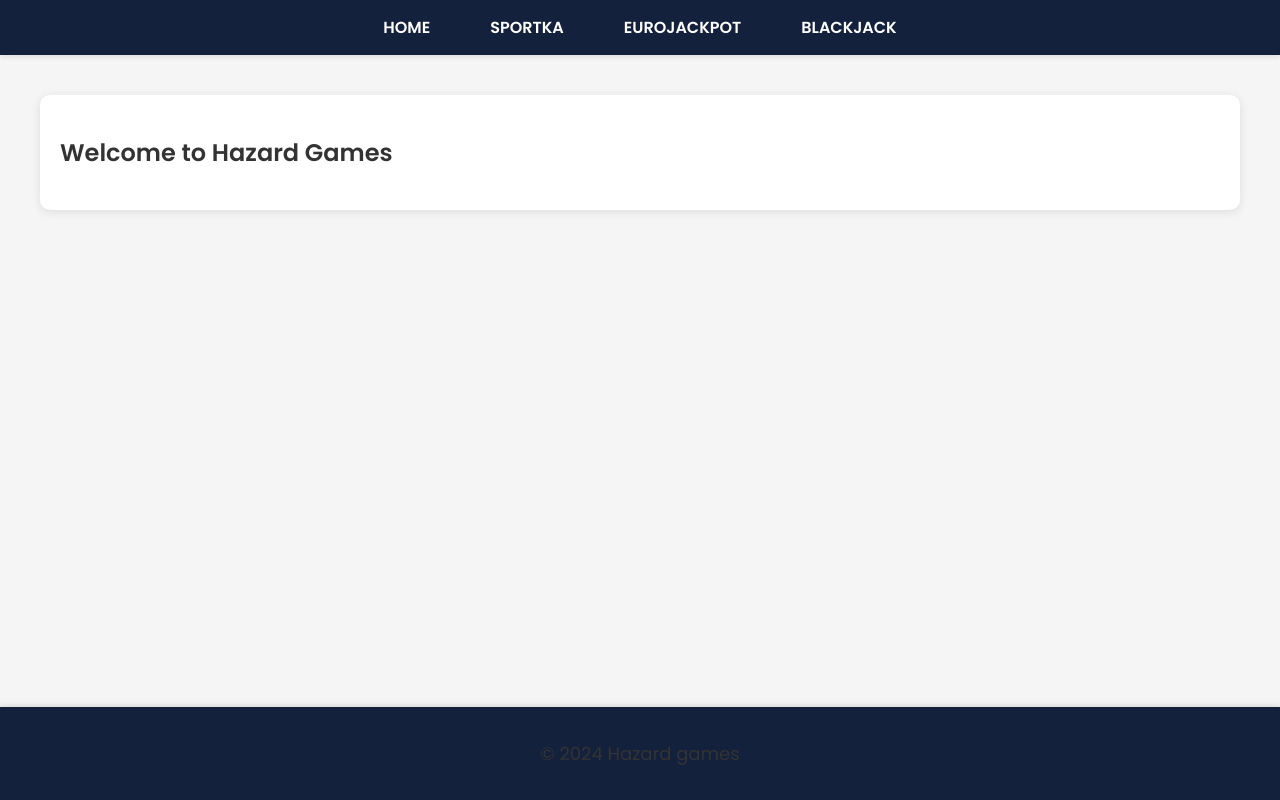
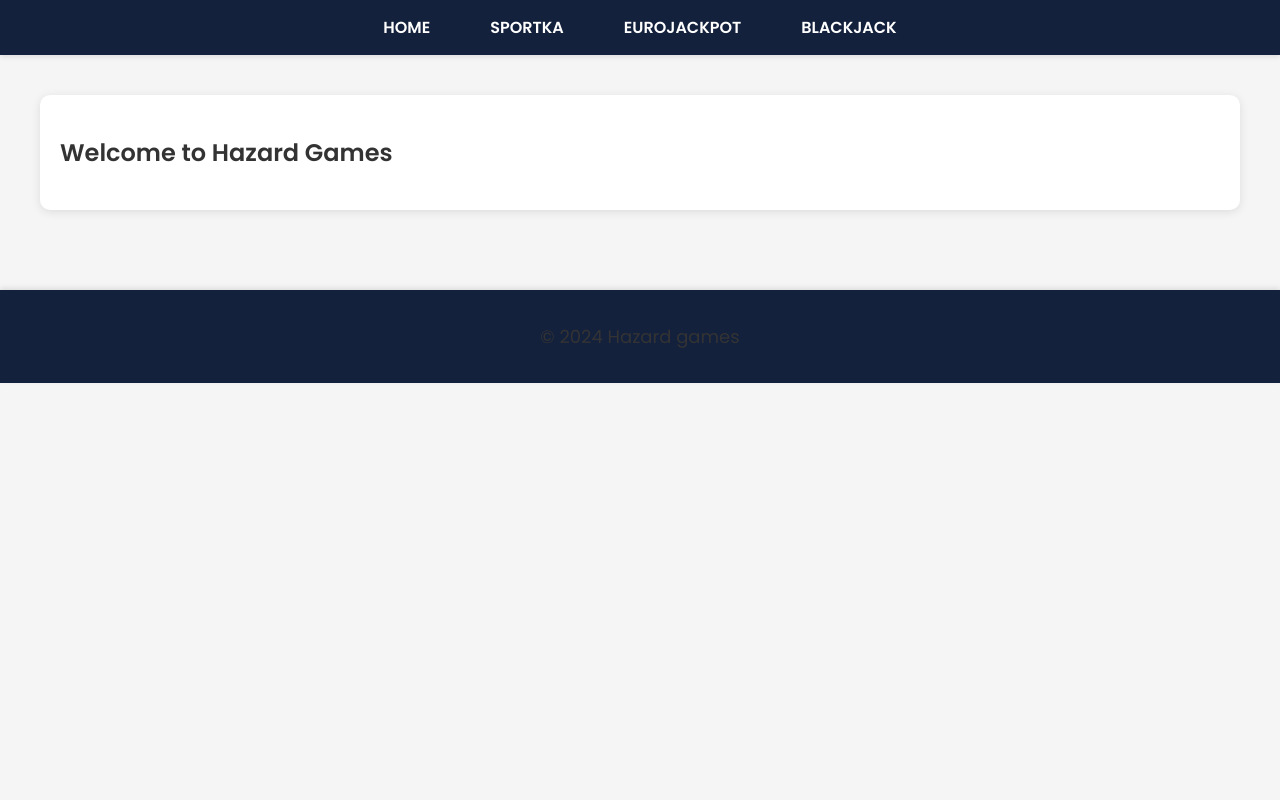
Before and after one commit to bobbbnpm/HazardGame, a plain HTML site: page index.html in a window 1280 px wide. Drawn offline with Linux system fonts and the light colour scheme.

Commit message:
Footer změna napevno

```diff
--- a/index.html
+++ b/index.html
@@ -57,8 +57,9 @@
             <input type="text" id="dealerCard" maxlength="2">
         </div>
         <button id="evaluateBtn">Vyhodnotit</button>
+        <button id="clearBtn">Smazat čísla</button>
         <div id="result"></div>
-        <button id="clearBtn">Smazat čísla</button>
+
     </section>
   </main>
   <footer>
--- a/styles.css
+++ b/styles.css
@@ -45,6 +45,7 @@ main {
   padding: 40px 20px;
   max-width: 1200px;
   margin: auto;
+  padding-bottom: 60px;
 }
 
 .content {
@@ -65,10 +66,10 @@ footer {
   color: white;
   text-align: center;
   padding: 15px 0;
-  position: fixed;
+  position: relative;
   width: 100%;
-  bottom: 0;
   box-shadow: 0 -2px 5px rgba(0, 0, 0, 0.1);
+  z-index: 1000;
 }
 
 button {
```
